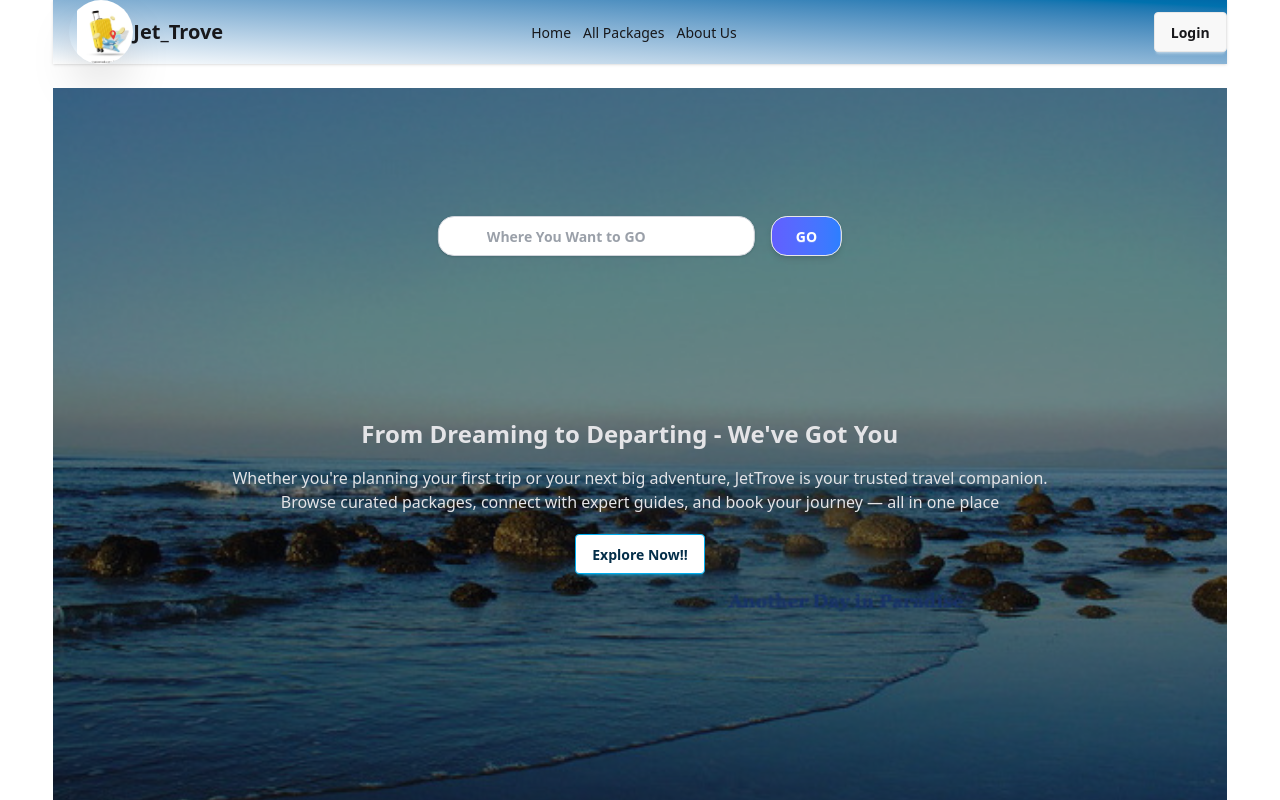
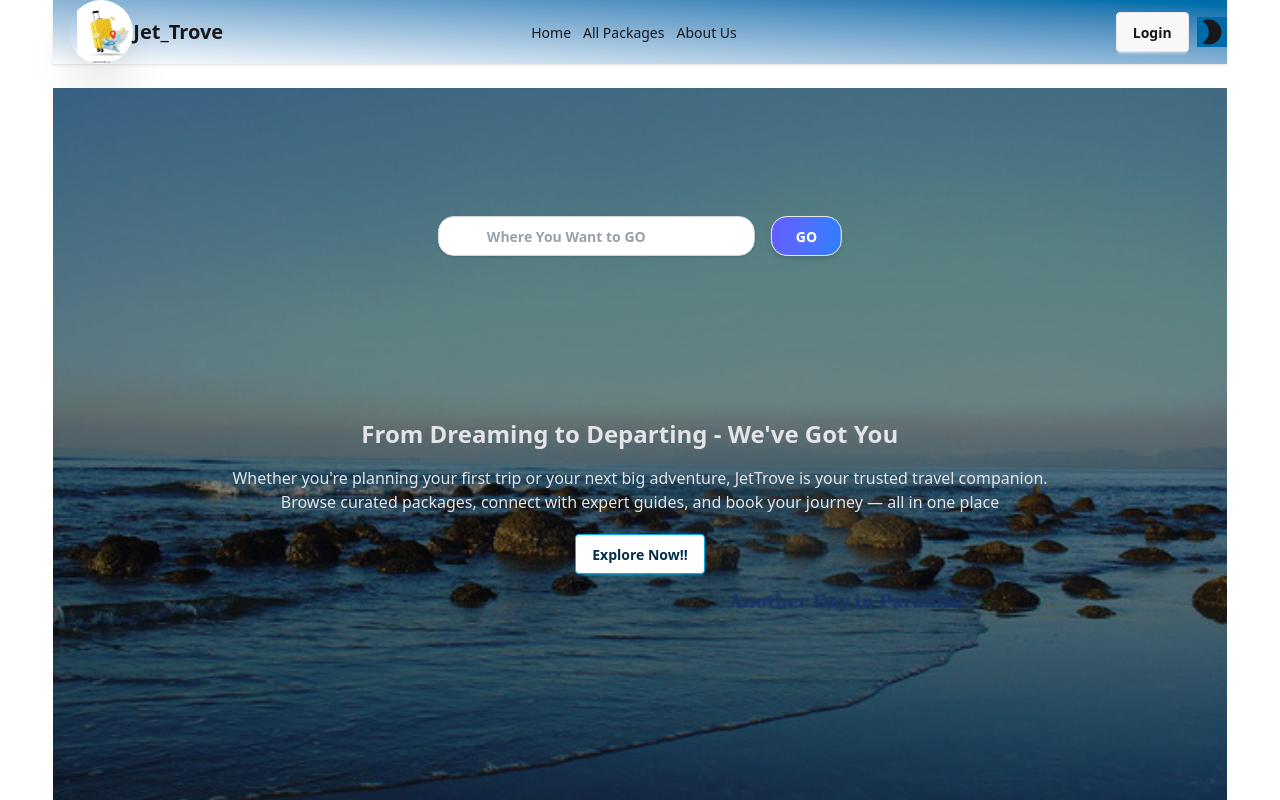
Before and after one commit to itzmun2811/jet_trove-package_booking_website, a React (Vite) app: page / in a window 1280 px wide. Shown: the top 800 px of the page. Built offline with nearby package versions, Linux system fonts and the light colour scheme; no server answers.

Commit message:
added dark and light theme

```diff
--- a/package.json
+++ b/package.json
@@ -16,6 +16,7 @@
     "react": "^19.1.0",
     "react-awesome-reveal": "^4.3.1",
     "react-dom": "^19.1.0",
+    "react-icons": "^5.5.0",
     "react-router": "^7.6.2",
     "react-toastify": "^11.0.5",
     "swiper": "^11.2.8",
--- a/src/MainLayout/MainLayout.jsx
+++ b/src/MainLayout/MainLayout.jsx
@@ -1,12 +1,32 @@
-import React from 'react';
+import React, { useEffect, useState } from 'react';
 import Header from '../components/Header';
 import { Outlet } from 'react-router';
 import Footer from '../components/Footer';
 
 const MainLayout = () => {
+
+
+
+    const [theme, setTheme] = useState("light");
+
+  useEffect(() => {
+    const savedTheme = localStorage.getItem("theme") || "light";
+    setTheme(savedTheme);
+    document.documentElement.setAttribute("data-theme", savedTheme);
+  }, []);
+
+  const toggleTheme = () => {
+    const newTheme = theme === "light" ? "dark" : "light";
+    setTheme(newTheme);
+    document.documentElement.setAttribute("data-theme", newTheme);
+    localStorage.setItem("theme", newTheme);
+  };
+
+
+
     return (
         <div>
-            <Header></Header>
+            <Header onToggleTheme={toggleTheme} theme={theme}></Header>
             <Outlet></Outlet>
             <Footer></Footer>
 
--- a/src/PrivatePage/UpdatePackage.jsx
+++ b/src/PrivatePage/UpdatePackage.jsx
@@ -93,7 +93,7 @@ const UpdatePackage = () => {
             </div>
 
         </fieldset>
-        <button className='btn btn-neutral w-1/2' type="submit">add package</button>
+        <button className='btn btn-neutral w-1/2' type="submit">update</button>
       </div>
     </div>
   </div>
--- a/src/components/Header.jsx
+++ b/src/components/Header.jsx
@@ -2,8 +2,10 @@ import React, { use } from 'react';
 import { AuthContext } from '../context/AuthContext';
 import { Link, Links, NavLink } from 'react-router';
 import logo2 from "../../src/assets/logo2.webp"
+import { MdModeNight } from "react-icons/md";
+import { MdOutlineLightMode } from "react-icons/md";
 
-const Header = () => {
+const Header = ({ onToggleTheme, theme }) => {
   const {user,logOut} =use(AuthContext);
   console.log(user?.photoURL)
 
@@ -80,6 +82,10 @@ const Header = () => {
 
 
   }
+
+       <button onClick={onToggleTheme} className='bg-sky-700  ml-2'>
+       {theme === "light" ? <MdModeNight size={30} /> : <MdOutlineLightMode size={30} />}
+      </button>
   </div>
 
 
```
Also changed, not shown: 1 other file (tests, documents, lock files or other folders).
